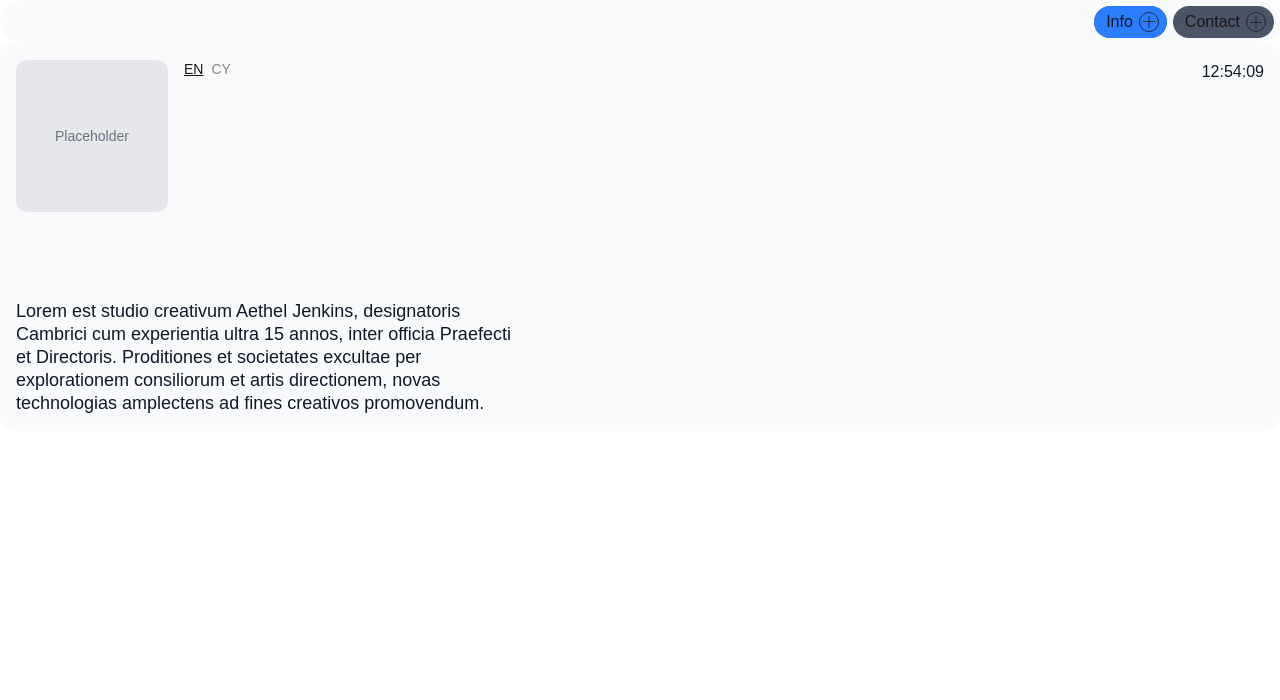
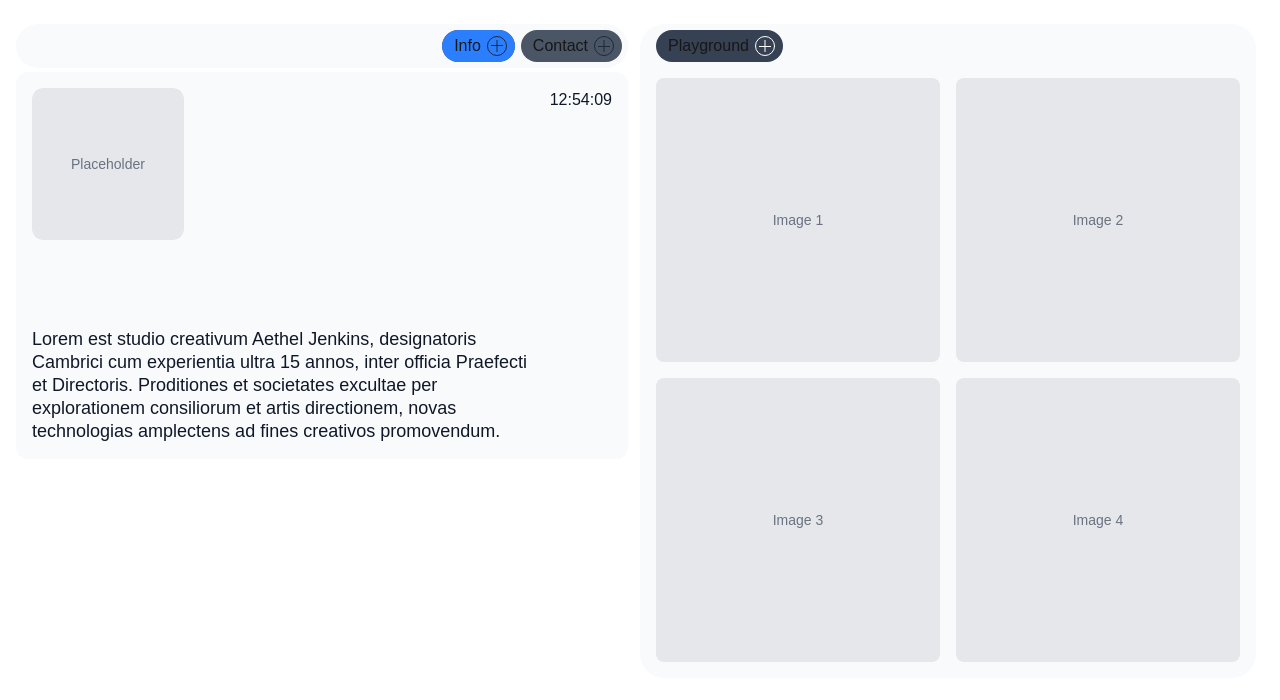
Before and after one commit to aneeshsunganahalli/Secret, a Next.js app: page / in a window 1280 px wide. Shown: the top 700 px of the page. Built offline with nearby package versions, Linux system fonts and the light colour scheme.

Commit message:
Fixed Right Panel Complete

```diff
--- a/src/app/page.tsx
+++ b/src/app/page.tsx
@@ -1,12 +1,23 @@
+import FixedPanel from "@/components/FixedPanel";
 import Navbar from "@/components/Navbar";
 import ProfileArticle from "@/components/Profile";
 import Image from "next/image";
 
 export default function Home() {
   return (
-    <>
-      <Navbar />
-      <ProfileArticle />
-    </>
+    <div className="lg:flex lg:h-screen">
+      {/* Left half - Navbar and Profile */}
+      <div className="w-full lg:w-1/2 lg:overflow-y-auto">
+        <div className="space-y-1 lg:p-4 lg:pt-6 lg:pr-3">
+          <Navbar />
+          <ProfileArticle />
+        </div>
+      </div>
+
+      {/* Right half - Fixed Panel (hidden on mobile) */}
+      <div className="hidden lg:block lg:w-1/2 lg:relative lg:pt-6 lg:pr-6">
+        <FixedPanel />
+      </div>
+    </div>
   );
 }
--- /dev/null
+++ b/src/components/FixedPanel.tsx
@@ -0,0 +1,66 @@
+import React from 'react';
+
+interface FixedPanelProps {
+  className?: string;
+}
+
+const PlaygroundButton: React.FC = () => {
+  return (
+    <button className="flex items-center bg-gray-700 rounded-full pl-[10px] pr-[6px] pt-[4px] pb-[5px] gap-x-[6px] duration-200 relative overflow-hidden lg:py-[6px] lg:pl-[12px] lg:pr-[8px] hover:bg-gray-200 transition-colors">
+      <div className="text-[14px] leading-[16.8px] lg:text-base lg:leading-[20px] relative z-[2]">
+        Playground
+      </div>
+      <span className="w-[14px] h-[14px] border-[1px] border-white relative rounded-full flex items-center justify-center z-[2] transition-transform duration-500 ease-[cubic-bezier(0.34,0,0.36,1)] lg:w-[20px] lg:h-[20px]">
+        <span className="w-[6px] h-[1px] bg-white lg:w-[12px]"></span>
+        <span className="w-[6px] h-[1px] absolute left-[50%] top-[50%] translate-x-[-50%] translate-y-[-50%] bg-white rotate-90 transition-transform duration-200 ease-in-out lg:w-[12px]"></span>
+      </span>
+    </button>
+  );
+};
+
+const FixedPanel: React.FC<FixedPanelProps> = ({ className = '' }) => {
+  return (
+    <div
+      className={`
+        bg-gray-50
+        rounded-3xl
+        py-[6px]
+        px-[16px]
+        w-full
+        h-fit
+        flex
+        flex-col
+        gap-y-[16px]
+        relative
+        z-[2]
+        ${className}
+      `}
+    >
+      {/* Playground Button */}
+      <div className="flex justify-start">
+        <PlaygroundButton />
+      </div>
+
+      {/* Images Section */}
+      <div className="pb-[10px]">
+        <div className="grid grid-cols-1 gap-4 lg:grid-cols-2">
+          {/* Placeholder for images */}
+          <div className="aspect-square bg-gray-200 rounded-lg flex items-center justify-center">
+            <span className="text-gray-500 text-sm">Image 1</span>
+          </div>
+          <div className="aspect-square bg-gray-200 rounded-lg flex items-center justify-center">
+            <span className="text-gray-500 text-sm">Image 2</span>
+          </div>
+          <div className="aspect-square bg-gray-200 rounded-lg flex items-center justify-center">
+            <span className="text-gray-500 text-sm">Image 3</span>
+          </div>
+          <div className="aspect-square bg-gray-200 rounded-lg flex items-center justify-center">
+            <span className="text-gray-500 text-sm">Image 4</span>
+          </div>
+        </div>
+      </div>
+    </div>
+  );
+};
+
+export default FixedPanel;
--- a/src/components/Profile.tsx
+++ b/src/components/Profile.tsx
@@ -1,30 +1,6 @@
 'use client';
 
 import { useState, useEffect } from 'react';
-
-interface LanguageSelectorProps {
-  currentLang: string;
-  onLanguageChange: (lang: string) => void;
-}
-
-const LanguageSelector: React.FC<LanguageSelectorProps> = ({ currentLang, onLanguageChange }) => {
-  return (
-    <div className="flex gap-x-[8px]">
-      <span
-        className={`cursor-pointer ${currentLang === 'EN' ? 'underline !opacity-100' : 'opacity-50 hover:underline'}`}
-        onClick={() => onLanguageChange('EN')}
-      >
-        EN
-      </span>
-      <span
-        className={`cursor-pointer ${currentLang === 'CY' ? 'underline !opacity-100' : 'opacity-50 hover:underline'}`}
-        onClick={() => onLanguageChange('CY')}
-      >
-        CY
-      </span>
-    </div>
-  );
-};
 
 const Placeholder: React.FC = () => {
   return (
@@ -77,12 +53,6 @@ const ProfileArticle: React.FC<ProfileArticleProps> = ({
   description = "Lorem est studio creativum Aethel Jenkins, designatoris Cambrici cum experientia ultra 15 annos, inter officia Praefecti et Directoris. Proditiones et societates excultae per explorationem consiliorum et artis directionem, novas technologias amplectens ad fines creativos promovendum.",
   className = ""
 }) => {
-  const [currentLanguage, setCurrentLanguage] = useState<string>('EN');
-
-  const handleLanguageChange = (lang: string) => {
-    setCurrentLanguage(lang);
-    // Here you could implement actual language switching logic
-  };
 
   return (
     <article className={`rounded-xl p-[16px] bg-gray-50 w-full flex flex-col gap-y-[44px] lg:gap-y-[88px] ${className}`}>
@@ -95,12 +65,6 @@ const ProfileArticle: React.FC<ProfileArticleProps> = ({
               <Placeholder />
             </div>
           </div>
-
-          {/* Language Selector */}
-          <LanguageSelector
-            currentLang={currentLanguage}
-            onLanguageChange={handleLanguageChange}
-          />
         </div>
 
         {/* Clock */}
```
